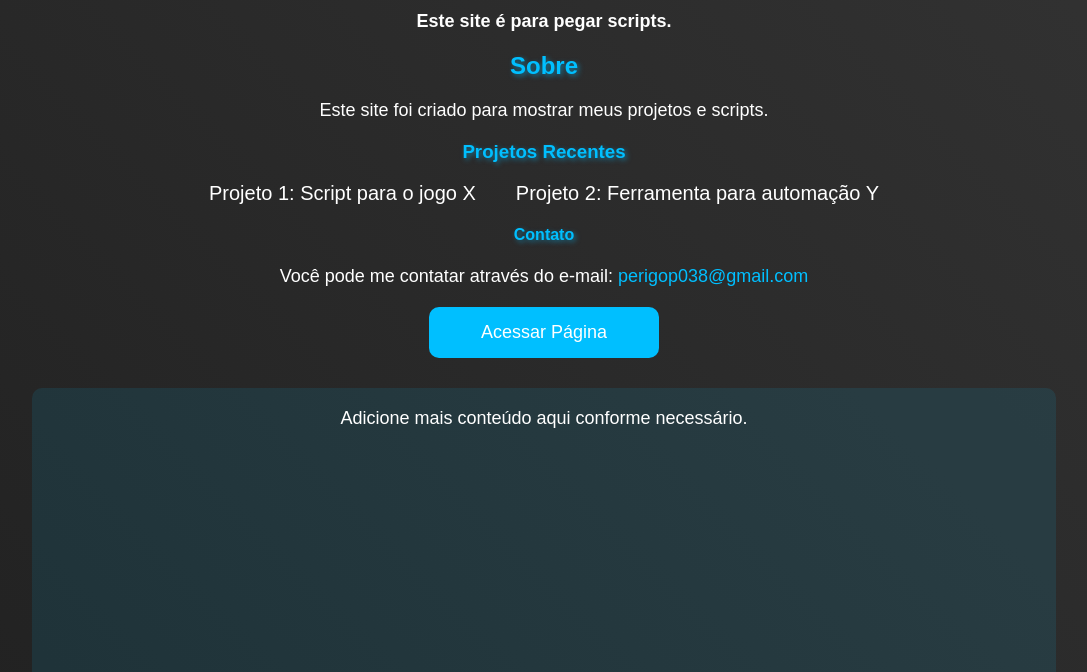
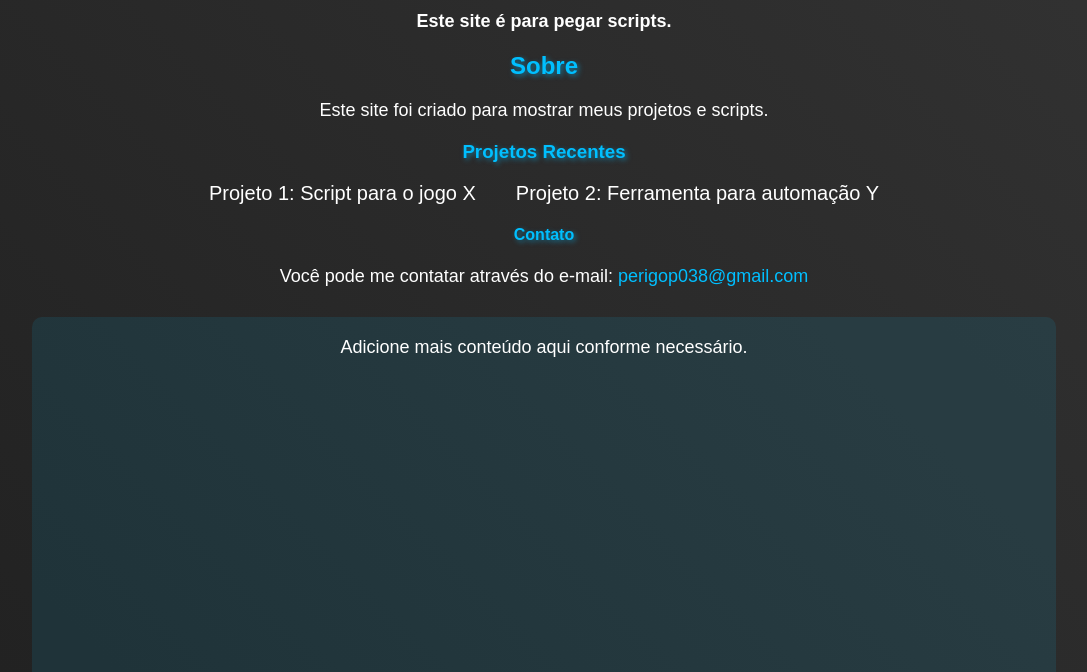
Before and after one commit to RAFAELYSGEGEGEGG/-Rafael1234, a plain HTML site: page index.html in a window 1280 px wide. Shown: the part 128-800 px from the top of the page, without its empty margins (96-1183 px from the left). Drawn offline with Linux system fonts and the light colour scheme.

Commit message:
index.html
Signed-off-by: RAFAELYSGEGEGEGG <marymartins5821@gmail.com>

```diff
--- a/index.html
+++ b/index.html
@@ -32,23 +32,6 @@
         a {
             color: #00bfff;
             text-decoration: none;
-        }
-
-        .button {
-            display: block;
-            width: 200px;
-            margin: 20px auto;
-            padding: 15px;
-            background-color: #00bfff;
-            color: #fff;
-            text-align: center;
-            border-radius: 10px;
-            font-size: 18px;
-            transition: background-color 0.3s ease;
-        }
-
-        .button:hover {
-            background-color: #009acd;
         }
 
         .container {
@@ -102,9 +85,6 @@
         <h4>Contato</h4>
         <p>Você pode me contatar através do e-mail: <a href="mailto:perigop038@gmail.com">perigop038@gmail.com</a></p>
 
-        <!-- Botão -->
-        <a href="https://aluno.sereduc.com/" class="button">Acessar Página</a>
-
         <!-- Espaço para mais conteúdo -->
         <div class="tech-space">
             <p style="text-align:center; padding-top: 20px;">Adicione mais conteúdo aqui conforme necessário.</p>
```
